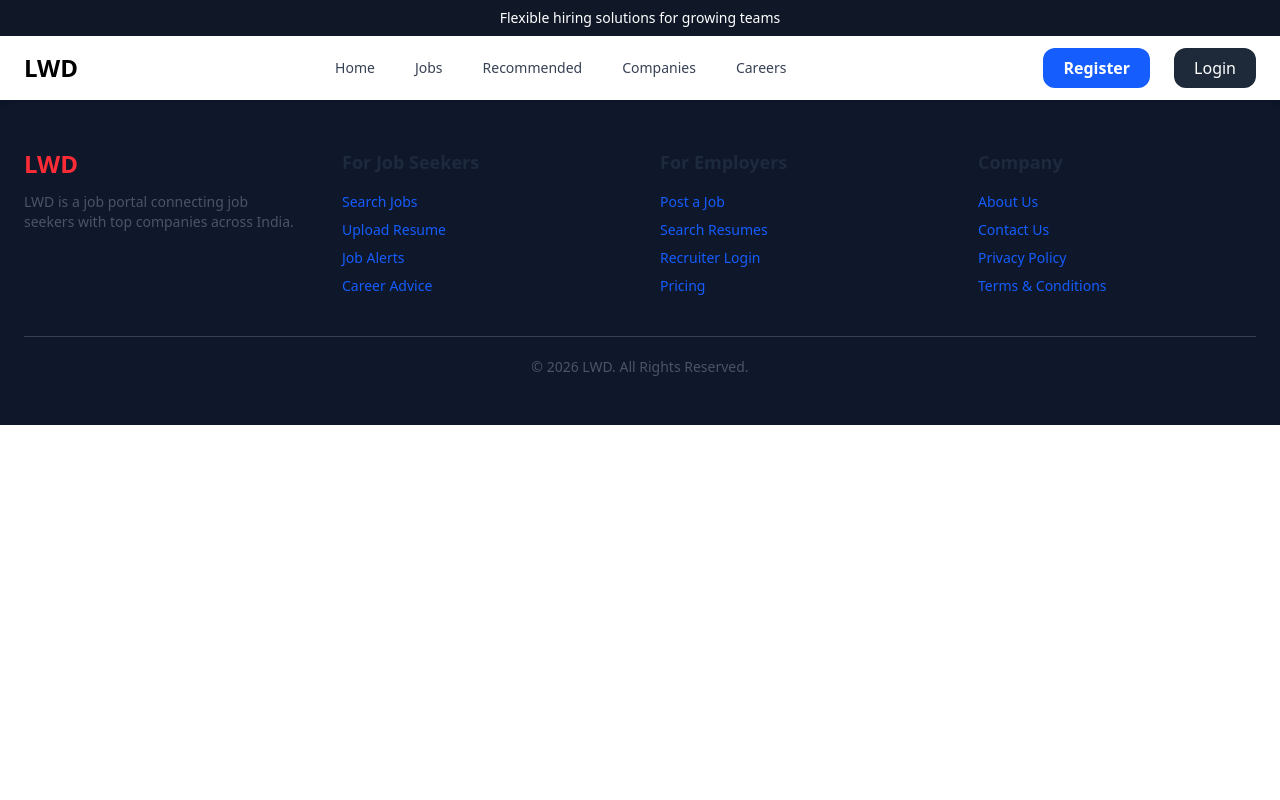
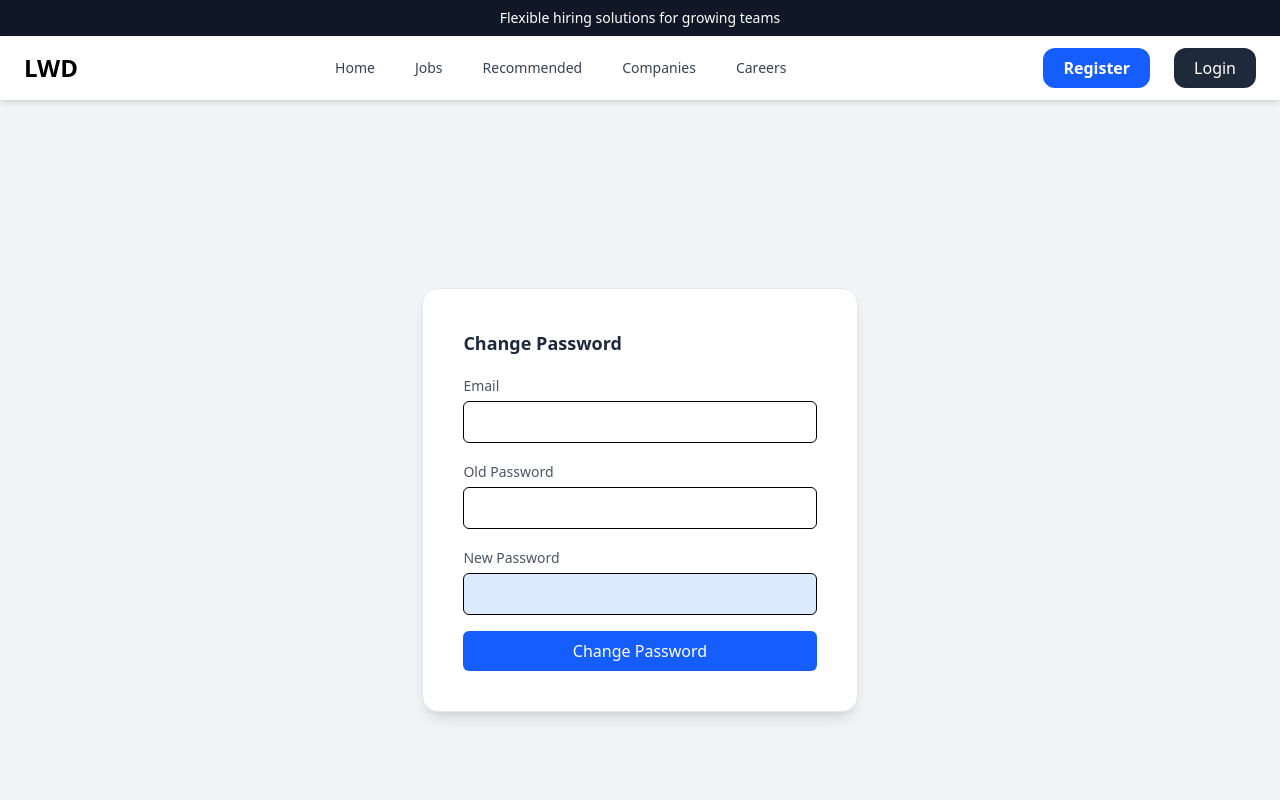
Before and after one commit to sowmyathota03/lwd_frontend, a React (Vite) app: page /change-password in a window 1280 px wide. Shown: the top 800 px of the page. Built offline with nearby package versions, Linux system fonts and the light colour scheme.

Commit message:
To added Change password

```diff
--- a/src/App.jsx
+++ b/src/App.jsx
@@ -11,6 +11,7 @@ import ResetPassword from "./auth/ResetPassword";
 import AuthSelection from "./auth/AuthSelection";
 import RegisterJobSeeker from "./auth/RegisterJobSeeker";
 import RegisterRecruiter from "./auth/RegisterRecruiter";
+import ChangePassword from "./auth/ChangePassword";
 
 import Home from "./pages/public/Home";
 import Jobs from "./pages/public/Jobs";
@@ -100,6 +101,7 @@ function App() {
         <Route path="/login" element={<Login />} />
         <Route path="/forgot-password" element={<ForgotPassword />} />
         <Route path="/reset-password" element={<ResetPassword />} />
+        <Route path="/change-password" element={<ChangePassword />} />
 
         <Route path="/jobs" element={<Jobs />} />
         <Route path="/jobs/:type" element={<Jobs />} />
--- /dev/null
+++ b/src/auth/ChangePassword.jsx
@@ -0,0 +1,189 @@
+import { useState } from "react";
+import { changePassword } from "../api/PasswordApi"; // adjust path
+
+export default function ChangePassword() {
+  const [form, setForm] = useState({
+    email: "",
+    oldPassword: "",
+    newPassword: "",
+  });
+
+  const [errors, setErrors] = useState({});
+  const [serverError, setServerError] = useState(null);
+  const [success, setSuccess] = useState(false);
+  const [loading, setLoading] = useState(false);
+
+  // =========================
+  // VALIDATION
+  // =========================
+  const validate = () => {
+    const newErrors = {};
+
+    // Email
+    if (!form.email) {
+      newErrors.email = "Email is required";
+    } else if (!/\S+@\S+\.\S+/.test(form.email)) {
+      newErrors.email = "Invalid email format";
+    }
+
+    // Old Password
+    if (!form.oldPassword) {
+      newErrors.oldPassword = "Old password is required";
+    } else if (form.oldPassword.length < 6) {
+      newErrors.oldPassword = "Minimum 6 characters required";
+    }
+
+    // New Password
+    if (!form.newPassword) {
+      newErrors.newPassword = "New password is required";
+    } else if (form.newPassword.length < 8) {
+      newErrors.newPassword = "Minimum 8 characters required";
+    } else if (
+      !/^(?=.*[A-Z])(?=.*[a-z])(?=.*\d).*$/.test(form.newPassword)
+    ) {
+      newErrors.newPassword =
+        "Must contain uppercase, lowercase and number";
+    }
+
+    return newErrors;
+  };
+
+  // =========================
+  // HANDLE CHANGE
+  // =========================
+  const handleChange = (e) => {
+    const { name, value } = e.target;
+
+    setForm((prev) => ({
+      ...prev,
+      [name]: value,
+    }));
+
+    // remove error on typing
+    setErrors((prev) => ({
+      ...prev,
+      [name]: "",
+    }));
+  };
+
+  // =========================
+  // SUBMIT
+  // =========================
+  const handleSubmit = async (e) => {
+    e.preventDefault();
+
+    setServerError(null);
+    setSuccess(false);
+
+    const validationErrors = validate();
+
+    if (Object.keys(validationErrors).length > 0) {
+      setErrors(validationErrors);
+      return;
+    }
+
+    try {
+      setLoading(true);
+      await changePassword(form);
+
+      setSuccess(true);
+      setForm({
+        email: "",
+        oldPassword: "",
+        newPassword: "",
+      });
+    } catch (err) {
+      setServerError(
+        err.response?.data || "Failed to change password"
+      );
+    } finally {
+      setLoading(false);
+    }
+  };
+
+  return (
+        <div className="min-h-screen bg-gray-100 flex items-center justify-center">
+    <div className="lwd-card max-w-md mx-auto p-10 rounded-2xl shadow-lg">
+
+      <h2 className="lwd-title mb-4">Change Password</h2>
+
+      {/* SUCCESS */}
+      {success && (
+        <p className="text-green-600 text-sm mb-3">
+          Password changed successfully ✅
+        </p>
+      )}
+
+      {/* SERVER ERROR */}
+      {serverError && (
+        <p className="text-red-600 text-sm mb-3">
+          {serverError}
+        </p>
+      )}
+
+      <form onSubmit={handleSubmit} className="space-y-4">
+
+        {/* EMAIL */}
+        <div>
+          <label className="lwd-text">Email</label>
+          <input
+            type="email"
+            name="email"
+            value={form.email}
+            onChange={handleChange}
+            className="w-full mt-1 px-3 py-2 border rounded-md bg-white focus:outline-none focus:ring-2 focus:ring-blue-500"
+          />
+          {errors.email && (
+            <p className="text-red-500 text-xs mt-1">
+              {errors.email}
+            </p>
+          )}
+        </div>
+
+        {/* OLD PASSWORD */}
+        <div>
+          <label className="lwd-text">Old Password</label>
+          <input
+            type="password"
+            name="oldPassword"
+            value={form.oldPassword}
+            onChange={handleChange}
+            className="w-full mt-1 px-3 py-2 border rounded-md bg-white focus:outline-none focus:ring-2 focus:ring-blue-500"
+          />
+          {errors.oldPassword && (
+            <p className="text-red-500 text-xs mt-1">
+              {errors.oldPassword}
+            </p>
+          )}
+        </div>
+
+        {/* NEW PASSWORD */}
+        <div>
+          <label className="lwd-text">New Password</label>
+          <input
+            type="password"
+            name="newPassword"
+            value={form.newPassword}
+            onChange={handleChange}
+            className="w-full mt-1 px-3 py-2 border rounded-md bg-blue-100 focus:outline-none focus:ring-2 focus:ring-blue-500"
+          />
+          {errors.newPassword && (
+            <p className="text-red-500 text-xs mt-1">
+              {errors.newPassword}
+            </p>
+          )}
+        </div>
+
+        {/* BUTTON */}
+        <button
+          type="submit"
+          disabled={loading}
+          className="w-full bg-blue-600 text-white py-2 rounded-md hover:bg-blue-700 transition"
+        >
+          {loading ? "Changing..." : "Change Password"}
+        </button>
+      </form>
+    </div>
+            </div>
+  );
+}
```
